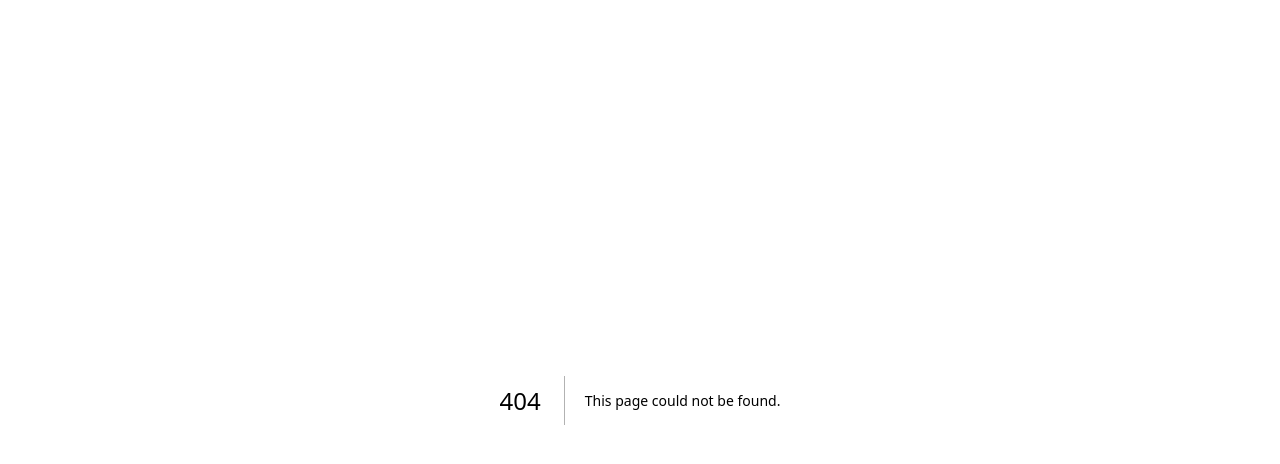
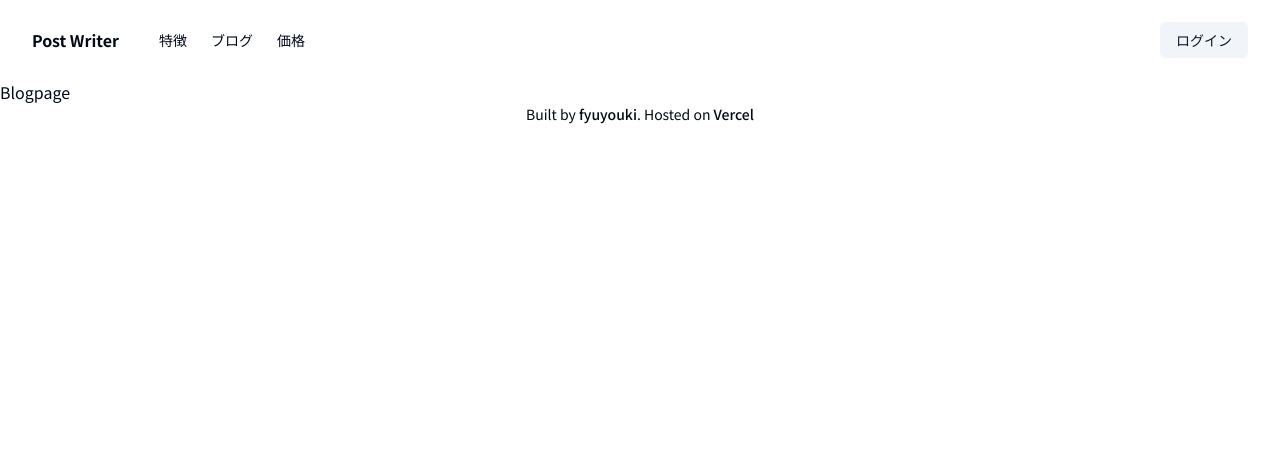
Before and after one commit to fy-yuhcan/next-auth, a Next.js app: page /blog in a window 1280 px wide. Before the commit this address had no page. Shown: the top 464 px of the page. Built offline with nearby package versions, Linux system fonts and the light colour scheme.

Commit message:
ブログ取得

```diff
--- /dev/null
+++ b/app/(marketing)/blog/page.tsx
@@ -0,0 +1,11 @@
+import { allPosts } from "@/.contentlayer/generated"
+
+export default function BlogPage(){
+    const posts = allPosts
+    console.log(posts)
+  return (
+    <div>
+    Blogpage
+    </div>
+  )
+}
```
